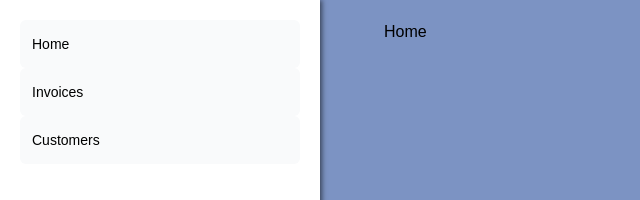
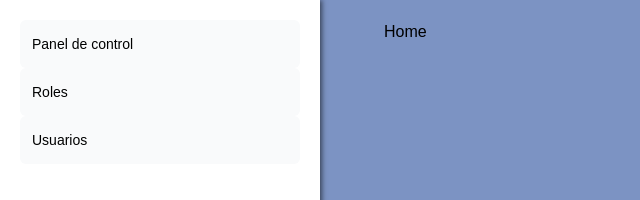
Before and after one commit to RaulBecerraB/TechShare-FrontEnd, a Next.js app: page / in a window 1280 px wide. Shown: the top 200 px of the page, without its empty margins (0-640 px from the left). Built offline with nearby package versions, Linux system fonts and the light colour scheme.

Commit message:
feat (NavLinks.tsx): add page content attributes
    - Added content attributes for the pages to be used in NavLinks.tsx.

```diff
--- a/src/components/SideNav/NavLinks.tsx
+++ b/src/components/SideNav/NavLinks.tsx
@@ -3,17 +3,17 @@ import Link from 'next/link';
 // Map of links to display in the side navigation.
 // Depending on the size of the application, this would be stored in a database.
 const links = [
-  { name: 'Home',
+  { name: 'Panel de control',
     href: '/dashboard',
     icon: null
   },
   {
-    name: 'Invoices',
-    href: '/dashboard/invoices',
+    name: 'Roles',
+    href: '/roles',
     icon: null,
   },
-  { name: 'Customers',
-    href: '/dashboard/customers',
+  { name: 'Usuarios',
+    href: '/users',
     icon: null
   },
 ];
```
